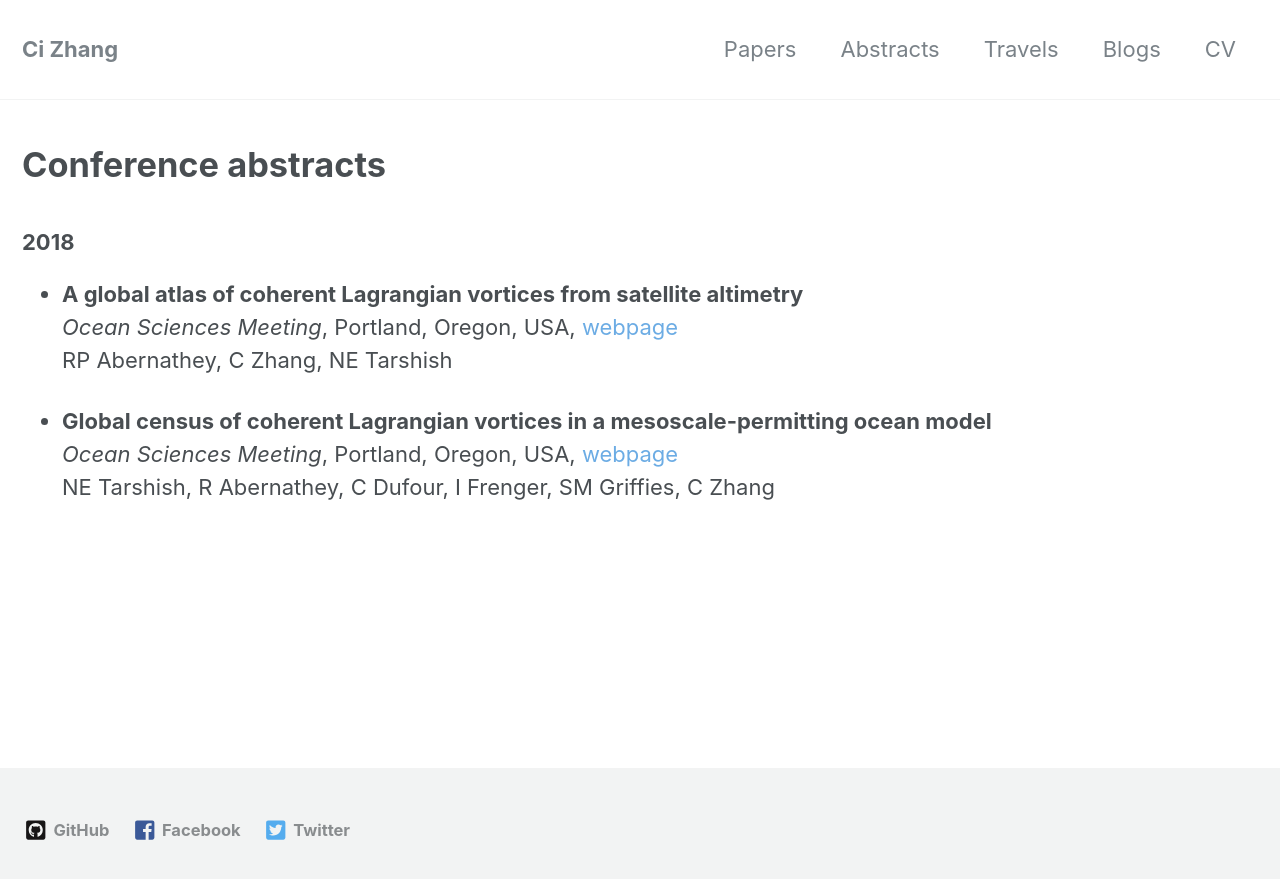
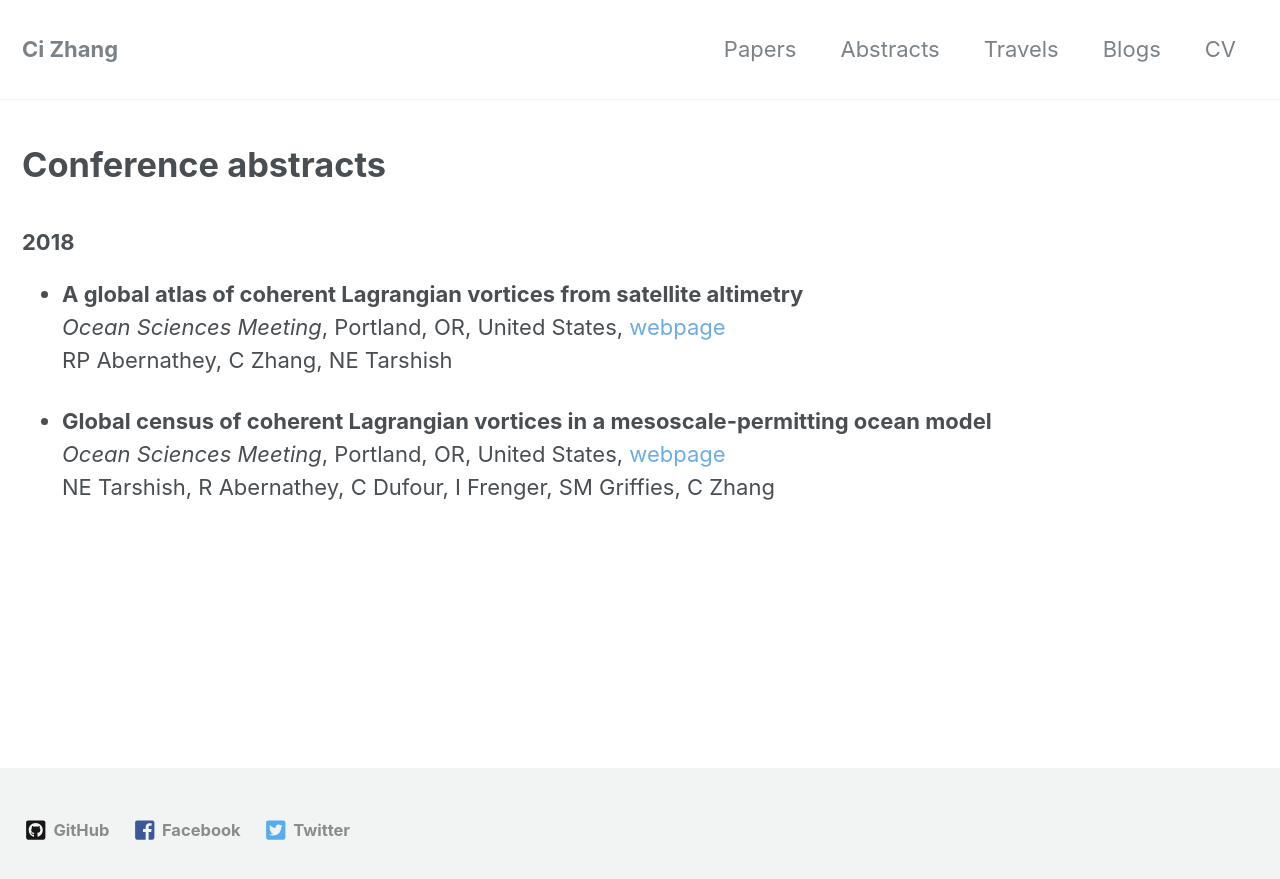
Before and after one commit to ci-zhang/ci-zhang.github.io, a Jekyll site: the page built from _pages/abstracts.md, in a window 1280 px wide. Shown: the top 879 px of the page. Built offline with Jekyll 4.4.1, drawn with Linux system fonts in a browser that asks for light colours; nearby versions of some CDN libraries; a style sheet for code colours, icons or effects is not loaded.

Commit message:
papers & abstracts

```diff
--- a/_pages/abstracts.md
+++ b/_pages/abstracts.md
@@ -8,12 +8,12 @@ layout: space
 ### 2018
 
 *  **A global atlas of coherent Lagrangian vortices from satellite altimetry**
-   *Ocean Sciences Meeting*, Portland, Oregon, USA, [webpage][w1]
+   *Ocean Sciences Meeting*, Portland, OR, United States, [webpage][w1]
    RP Abernathey, C Zhang, NE Tarshish
 
    [w1]: https://agu.confex.com/agu/os18/preliminaryview.cgi/Paper320231.html
 *  **Global census of coherent Lagrangian vortices in a mesoscale-permitting ocean model**
-   *Ocean Sciences Meeting*, Portland, Oregon, USA, [webpage][w2]
+   *Ocean Sciences Meeting*, Portland, OR, United States, [webpage][w2]
    NE Tarshish, R Abernathey, C Dufour, I Frenger, SM Griffies, C Zhang
 
    [w2]: https://agu.confex.com/agu/os18/preliminaryview.cgi/Paper321716.html
```
Also changed, not shown: _pages/papers.md (+1 -1 lines).
